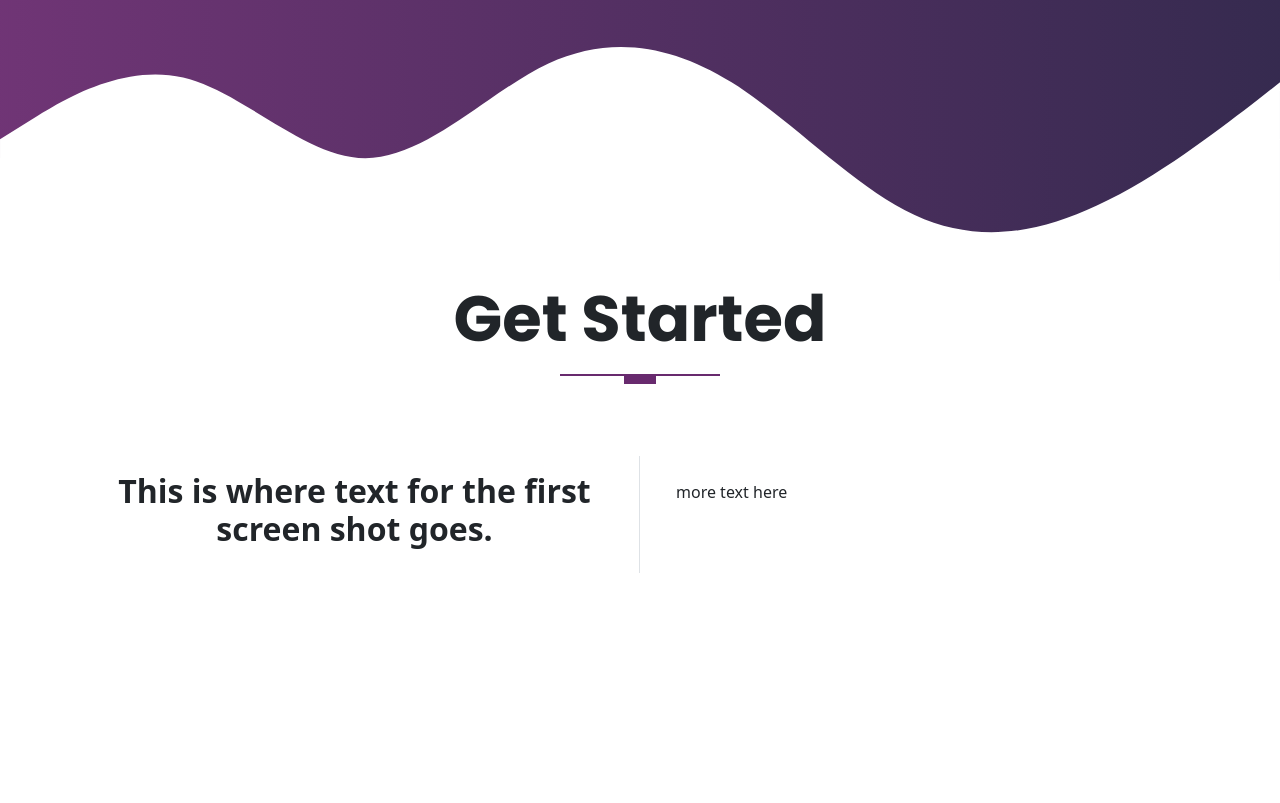
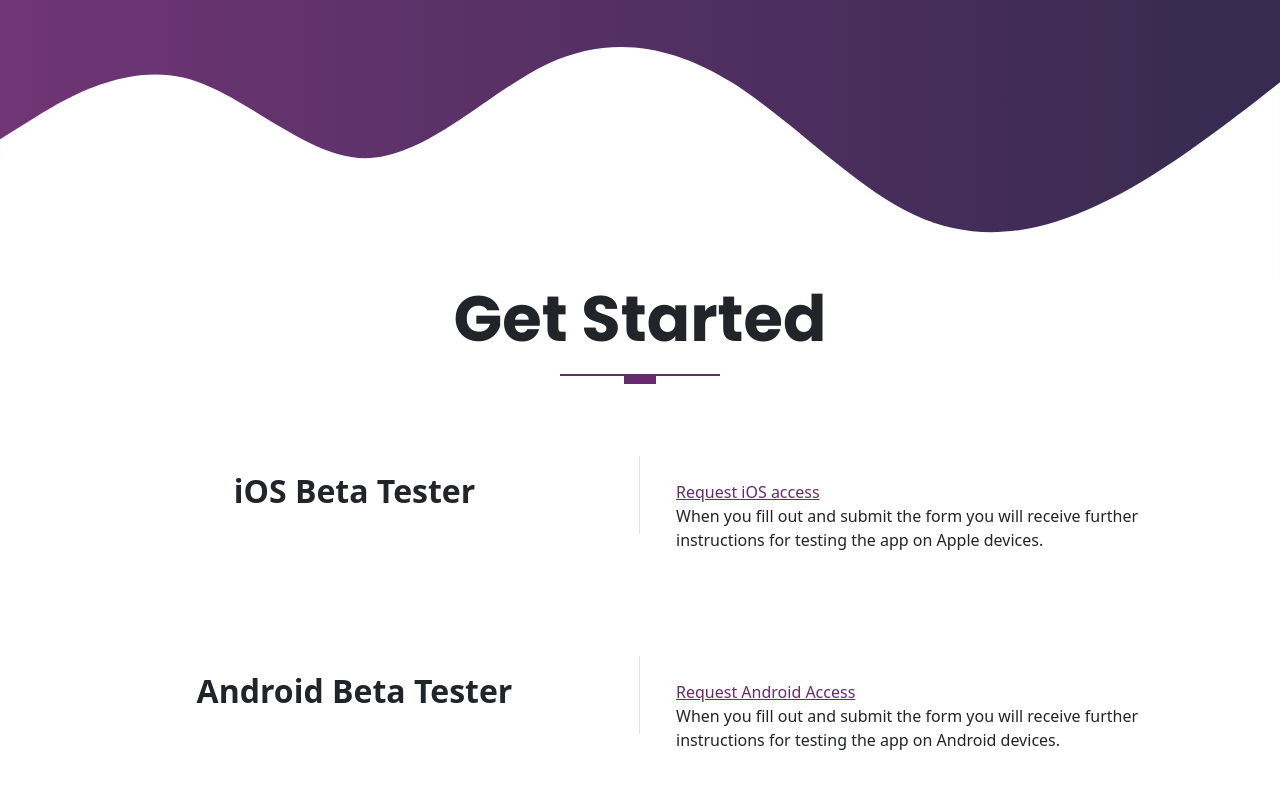
Before and after one commit to cskomra/edge-landing, a website: page index.html in a window 1280 px wide. Shown: the part 663-1466 px from the top of the page. Before the commit the page ends 1260 px from the top, so only its background shows below. Drawn offline with nearby package versions, Linux system fonts and the light colour scheme.

Commit message:
add Tester coments and prep for Beta Testing

```diff
--- a/index.html
+++ b/index.html
@@ -27,9 +27,9 @@
             <a class="nav-link active" aria-current="page" href="#">Home</a>
           </li>
           <li class="nav-item">
-            <a class="nav-link" href="#">Product</a>
+            <a class="nav-link" href="#services">Beta Test</a>
           </li>
-          <li class="nav-item">
+          <!-- <li class="nav-item">
             <a class="nav-link" href="#">Testimonials</a>
           </li>
           <li class="nav-item">
@@ -40,13 +40,13 @@
           </li>
           <li class="nav-item">
             <a class="nav-link" href="#">Contact</a>
-          </li>
+          </li> -->
         </ul>
-        <button type="button" class="rounded-pill btn-rounded">Get Started
+        <a href="#services"><button type="button" class="rounded-pill btn-rounded">Get Started
           <span>
             <i class="fas fa-star"></i>
           </span>
-        </button>
+        </button></a>
       </div>
     </div>
   </nav>
@@ -66,22 +66,22 @@
             of participation in the coaching and learning process.
           </span>
         </h1>
-        <button type="button" class="rounded-pill btn-rounded">Read the Docs
+        <!-- <button type="button" class="rounded-pill btn-rounded">Read the Docs
           <span><i class="fas fa-arrow-right"></i></span>
-        </button>
+        </button> -->
       </div>
 
       <!-- start content for VIDEO -->
       <div class="col-md-6 intros text-end">
         <div class="video-box">
           <img src="images/arts/Baseball_Flatline-orange.png" alt="video illustration" class="img-fluid">
-          <a href="#" class="glightbox position-absolute top-50 start-50 translate-middle">
+          <!-- <a href="#" class="glightbox position-absolute top-50 start-50 translate-middle">
             <span>
               <i class="fas fa-play-circle"></i>
             </span>
             <span class="border-animation border-animation--border-1"></span>
             <span class="border-animation border-animation--border-2"></span>
-          </a>
+          </a> -->
         </div>
       </div>
     </div>
@@ -144,18 +144,87 @@
     <div class="row pt-2 pb-2 mt-5 mb-3">
       <div class="col-md-6 border-right">
         <div class="bg-white p-3">
-          <h2 class="fw-bold text-captialize text-center">This is where text for the first screen shot goes.</h2>
+          <h2 class="fw-bold text-captialize text-center">
+            iOS Beta Tester
+          </h2>
         </div>
       </div>
       <div class="col-md-6">
         <div class="bg-white p-4 text-start">
           <p class="fw-light">
-            more text here
+            <a href="https://forms.gle/H9xJPiM1Pp115EGaA" target="_iOSForm">Request iOS access</a><br>
+            When you fill out and submit the form you will receive further instructions
+            for testing the app on Apple devices.
           </p>
         </div>
       </div>
     </div>
+
+    <div class="row pt-2 pb-2 mt-5 mb-3">
+      <div class="col-md-6 border-right">
+        <div class="bg-white p-3">
+          <h2 class="fw-bold text-captialize text-center">
+            Android Beta Tester
+          </h2>
+        </div>
+      </div>
+      <div class="col-md-6">
+        <div class="bg-white p-4 text-start">
+          <p class="fw-light">
+            <a href="https://forms.gle/UjT2niUk3i8LtTi48" target="_androidForm">Request Android Access</a><br>
+            When you fill out and submit the form you will receive further instructions
+            for testing the app on Android devices.
+          </p>
+        </div>
+      </div>
+    </div>
+
   </div>
+
+
+
+<!-- START THE CONTENT FOR THE SERVICES -->
+<!-- <div class="container">
+  //START THE MARKETING CONTENT
+  <div class="row">
+    <div class="col-lg-6 col-md-6 col-sm-12 col-xs-12 services mt-4">
+      <div class="services__content">
+        <div class="icon fas fa-paper-plan"></div>
+        <h3 class="display-3--title mt-1">Marketing</h3>
+        <p class="lh-lg">
+          Lorem ipsum dolor sit amet consectetur, adipisicing elit.
+          Debitis, natus? Aliquam molestiae explicabo maxime magni consequatur
+          sapiente hic sit nobis natus eum suscipit illum et, officiis tenetur quidem.
+        </p>
+        <button type="button" class="rounded-pill btn-rounded">Learn More
+          <span><i class="fas fa-arrow-right"></i></span>
+        </button>
+      </div>
+    </div>
+    <div class="col-lg-6 col-md-6 col-sm-12 col-xs-12 services mt-4">
+      <div class="services__content"></div>
+    </div>
+  </div>
+  <div class="row">
+    //START THE WEB DEV CONTENT
+    <div class="col-lg-6 col-md-6 col-sm-12 col-xs-12 services mt-4">
+      <div class="services__content"></div>
+    </div>
+    <div class="col-lg-6 col-md-6 col-sm-12 col-xs-12 services mt-4">
+      <div class="services__content"></div>
+    </div>
+  </div>
+  <div class="row">
+    //START THE CLOUD HOSTING CONTENT
+    <div class="col-lg-6 col-md-6 col-sm-12 col-xs-12 services mt-4">
+      <div class="services__content"></div>
+    </div>
+    <div class="col-lg-6 col-md-6 col-sm-12 col-xs-12 services mt-4">
+      <div class="services__content"></div>
+    </div>
+  </div>
+</div> -->
+
 </section>
 
   <script src="assets/vendors/js/glightbox.min.js"></script>
```
